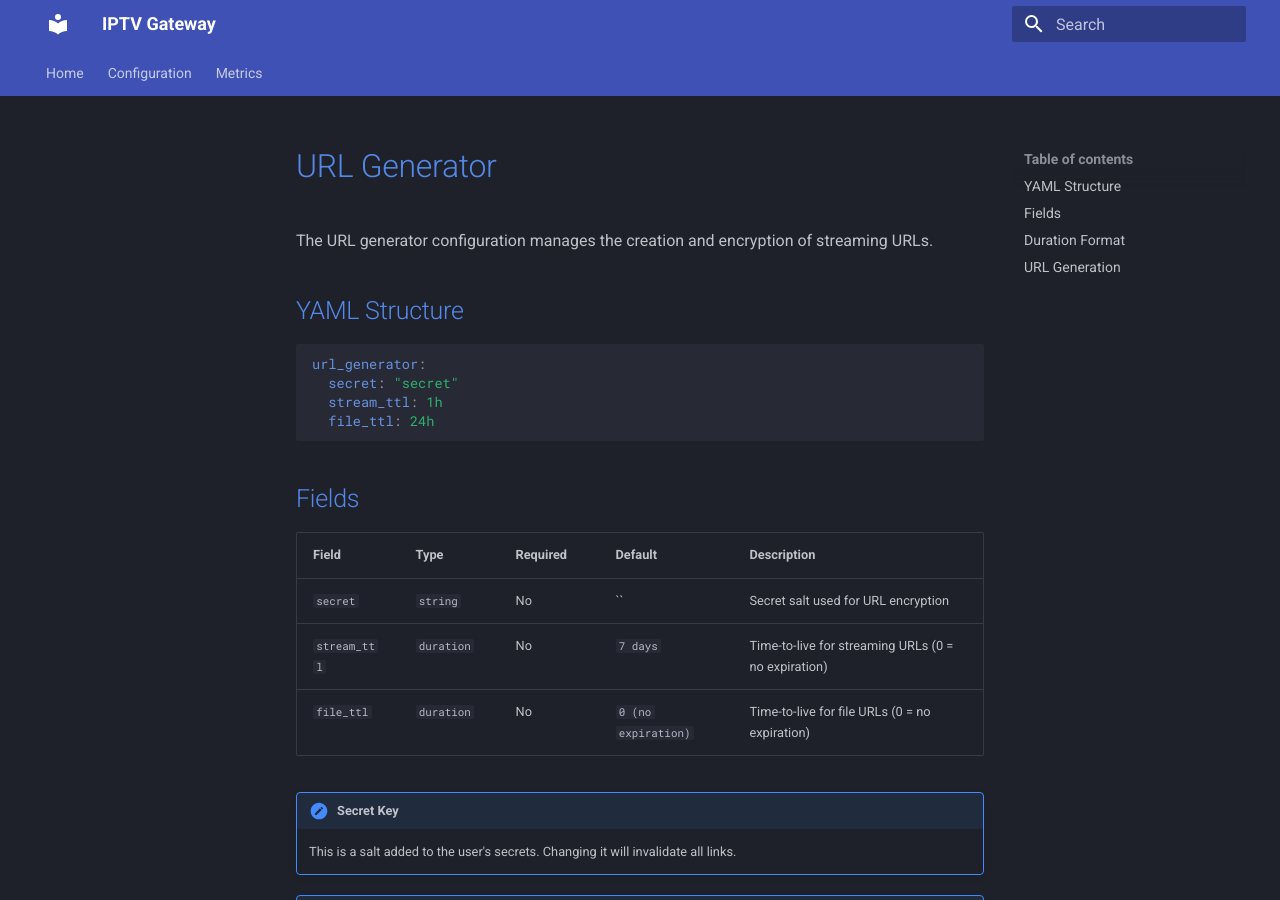
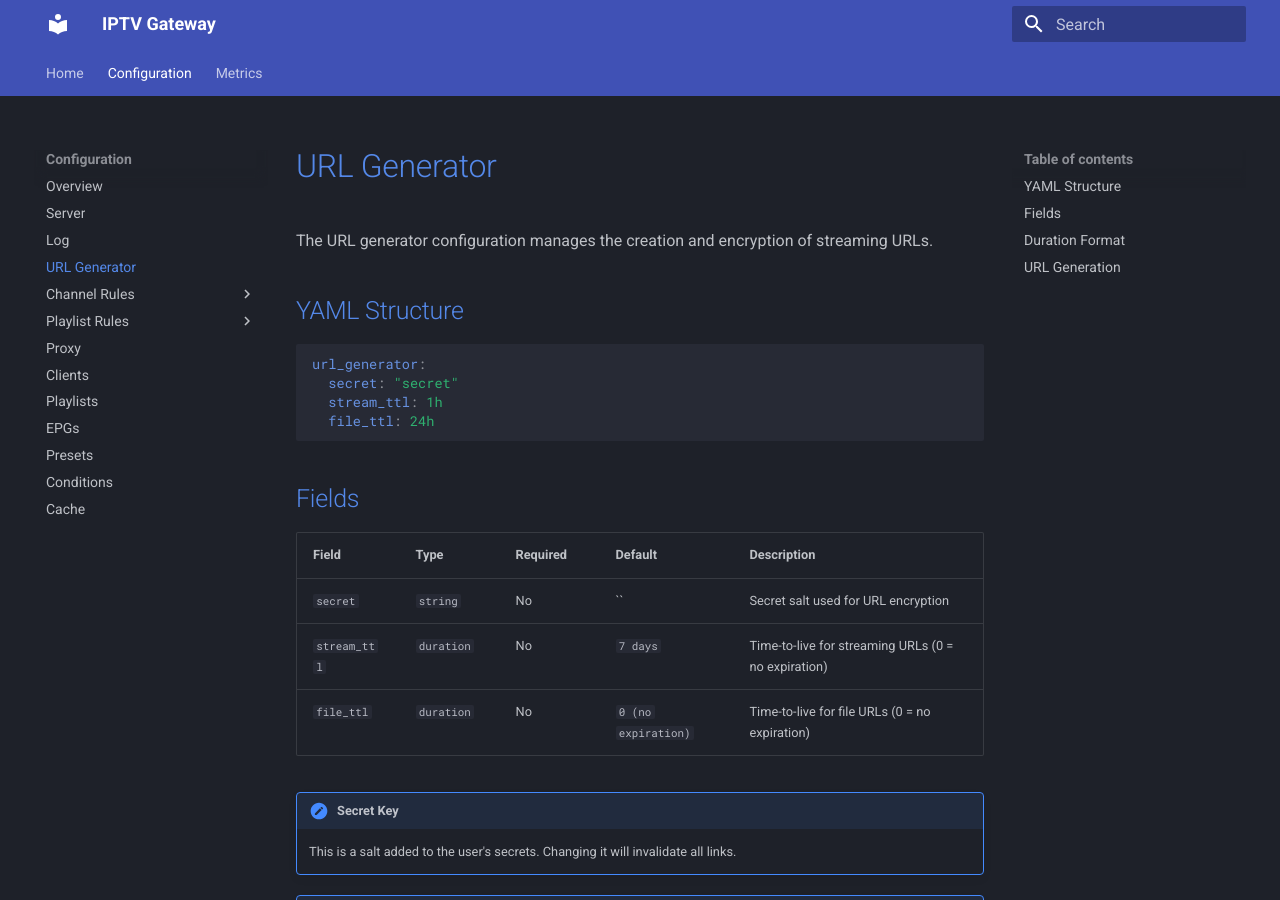
Before and after one commit to mazzz1y/iptv-gateway, an MkDocs documentation site: the page built from docs/config/url_generator.md, in a window 1280 px wide and 900 px high. Built offline with MkDocs 1.6.1 and Material for MkDocs 9.7.7, drawn with Linux system fonts in a browser that asks for light colours.

Commit message:
docs: add pages

```diff
--- a/mkdocs.yml
+++ b/mkdocs.yml
@@ -25,7 +25,9 @@ nav:
   - Home: index.md
   - Configuration:
       - Overview: config.md
+      - Server: config/server.md
       - Log: config/log.md
+      - URL Generator: config/url_generator.md
       - Channel Rules:
           - Overview: config/channel_rules/index.md
           - Set Field: config/channel_rules/rule_list/set_field.md
```
